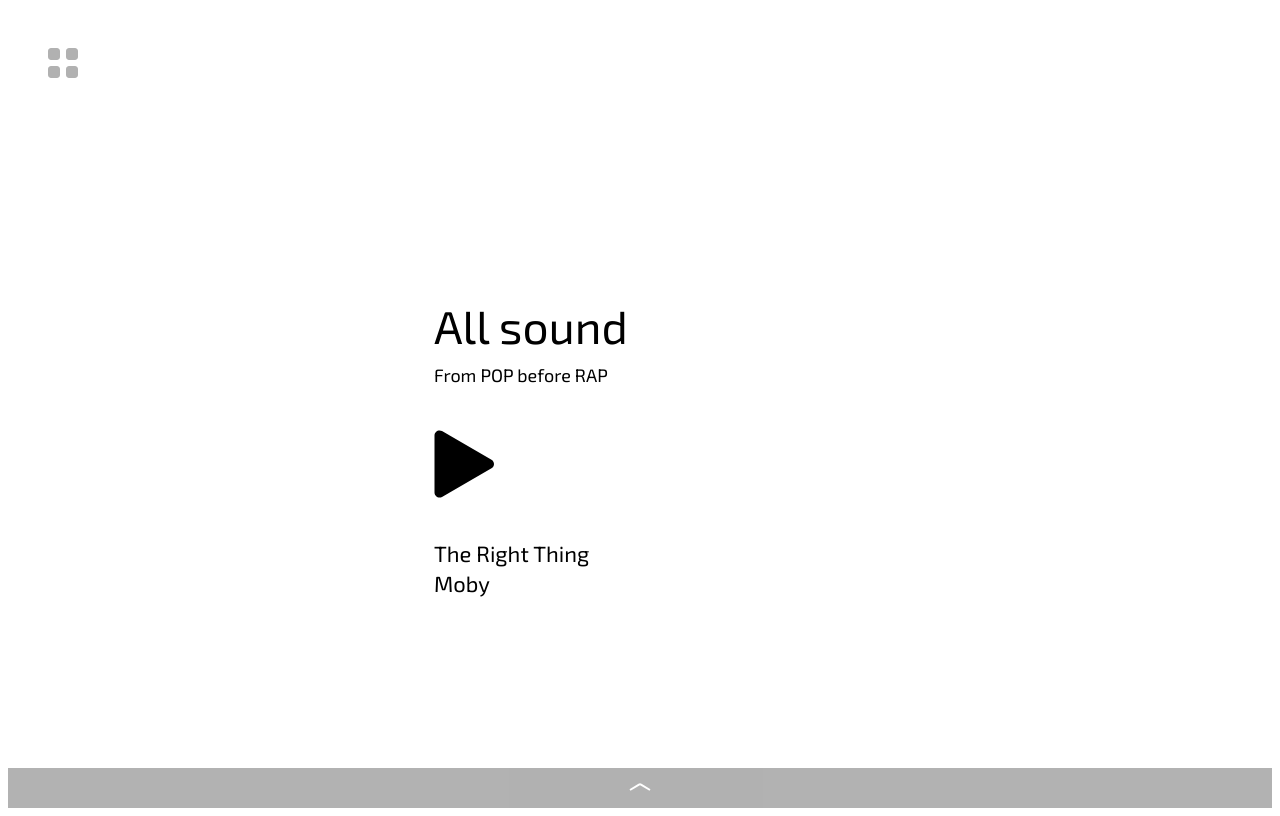
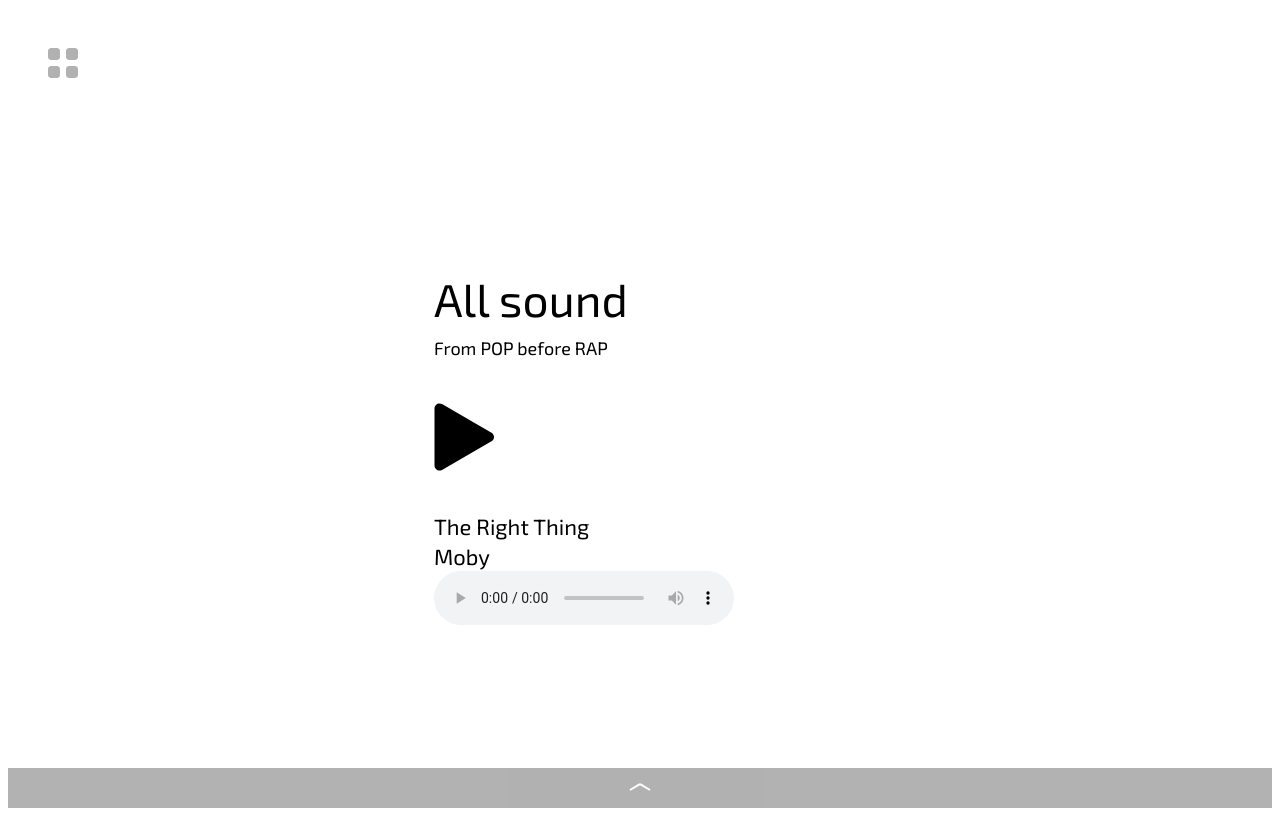
Before and after one commit to lyucean/soundsession, a Vue app: page /all in a window 1280 px wide. Built offline with nearby package versions, Linux system fonts and the light colour scheme.

Commit message:
подключил радио

```diff
--- a/src/components/player/player.css
+++ b/src/components/player/player.css
@@ -109,7 +109,8 @@
 }
 
 .volume-button {
-  width: 105px;
+  /* width: 105px; когда вернёшь кнопки */
+  width: 55px;
   display: flex;
   justify-content: flex-end;
   cursor: pointer;
@@ -183,6 +184,10 @@
   transform: translateX(-50px);
   opacity: 0;
 }
+
+/*.player-audio{*/
+/*  display: none;*/
+/*}*/
 
 /* моблиьные адаптации */
 @media (min-width: 1281px) {
--- a/src/components/player/player.vue
+++ b/src/components/player/player.vue
@@ -11,8 +11,8 @@
 
       <transition name="slide-fade">
         <div v-if="buttonsDisplay" class="wrapper-animation">
-          <div class="button-previous"></div>
-          <div class="button-next"></div>
+          <!--          <div class="button-previous"></div>-->
+          <!--          <div class="button-next"></div>-->
           <div class="wrapper-volume">
             <div class="volume-button"></div>
             <label class="volume-progress-bar">
@@ -26,6 +26,7 @@
     <div class="track-name">{{ track_name }}</div>
     <div class="track-author">{{ track_author }}</div>
     <div class="timeline"></div>
+    <audio :src="stationSource" class="player-audio" controls id="player-audio" preload="auto" ref="audio"></audio>
   </div>
 </template>
 
@@ -36,12 +37,13 @@
     name: 'player',
     props: ['data'],
     data () {
-      const station = this.data.station
+      const station = this.data.station;
       return {
         genres: station.genres,
         track_name: '',
         track_author: '',
         title: station.title,
+        stationSource: station.stationSource,
         stationBackgroundColor: station.colorBackground, // цвет фон станции
         stationTextColor: station.colorText, // цвет текста станции
         volume: 75, // уровень звука
@@ -49,54 +51,70 @@
         buttonsDisplay: false, // флаг скрытия элементов
         mouseWait: null, // таймер скрытия элементов экрана
         isMobile: null, // примитивное оперделение устройства
+        player: undefined, // тут будет наш <audio>
+      };
+    },
+    watch: {
+      volume () {
+        this.player.volume = this.volume / 100;
       }
     },
     methods: {
-      playPause: function () {
-        this.play = this.buttonsDisplay = !this.play
+      playPause () {
+        if (this.play) {
+          this.play = this.buttonsDisplay = false;
+          this.player.pause();
+        } else {
+          this.play = this.buttonsDisplay = true;
+          this.player.play();
+          this.player.volume = this.volume / 100;
+        }
       },
       // Обработать движение мышью.
       onMouseMove () {
         // Если полный экран.
         if (this.play) {
           // Показываем элементы управления.
-          this.buttonsDisplay = true
+          this.buttonsDisplay = true;
 
           // Запускаем таймер, если это не мобильный
           if (!this.isMobile) {
-            this.runTiming()
+            this.runTiming();
           }
         }
       },
       // Запустить таймер.
       runTiming () {
         // Всегда очищаем предыдущий таймер при вызове метода.
-        clearTimeout(this.mouseWait)
+        clearTimeout(this.mouseWait);
         // Запускаем новый отсчет.
         this.mouseWait = setTimeout(() => {
           // Скрыть элементы управления.
-          this.buttonsDisplay = false
-        }, 5000)
+          this.buttonsDisplay = false;
+        }, 5000);
       },
     },
-    mounted: function () {
-      this.track_name = 'The Right Thing'
-      this.track_author = 'Moby'
+    mounted () {
+      this.track_name = 'The Right Thing';
+      this.track_author = 'Moby';
+      // свяжем контейнер с переменной.
+      this.player = document.getElementById('player-audio');
     },
     computed: {
       setVarCSS () {
         return {
           '--station-color-background': this.stationTextColor,
           '--station-color-text': this.stationBackgroundColor,
-        }
-      }
+        };
+      },
     },
-    created: function() {
+    created: function () {
       // В родителе емитим это событие
       this.$parent.$on('onMouseMove', this.onMouseMove);
 
       // вешаем собыите на опредление мобильного, всё что ниже 700 - мобильный
-      this.isMobile = document.documentElement.clientWidth > 700
+      this.isMobile = document.documentElement.clientWidth > 700;
+
     }
-  }
+  };
 </script>
--- a/src/data/stations.js
+++ b/src/data/stations.js
@@ -6,7 +6,7 @@
     genres: 'From POP before RAP',
     colorBackground: '#FFF',
     colorText: '#000',
-    stationSource: '',
+    stationSource: 'https://soundsession.center:8443/all',
   },
   {
     path: 'best',
@@ -14,7 +14,7 @@
     genres: 'POP, Dance, Electronic etc.',
     colorBackground: '#F4E31C',
     colorText: '#000',
-    stationSource: '',
+    stationSource: 'https://soundsession.center:8443/best',
   },
   {
     path: 'indie',
```
